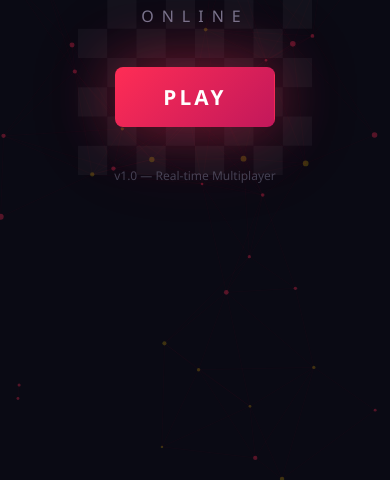
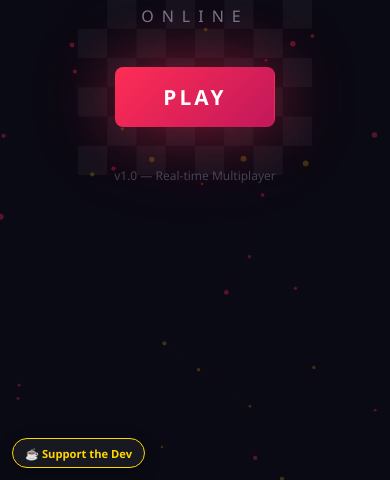
Before and after one commit to MousyDarlington/Boardom, a website: page public/index.html in a window 390 px wide. Shown: the part 364-844 px from the top of the page. Drawn offline with nearby package versions, Linux system fonts and the light colour scheme; no server answers.

Commit message:
feat: move Support the Dev link to floating bottom-left FAB
Replace inline lobby support link with a fixed-position floating
button in the bottom-left corner. Visible on all screens with gold
border and glassmorphic style. Responsive sizing on mobile.

Co-Authored-By: Claude Opus 4.6 <noreply@anthropic.com>

```diff
--- a/public/css/style.css
+++ b/public/css/style.css
@@ -911,20 +911,40 @@ input:focus {
   align-items: center;
 }
 
-/* ---------- Support Link ---------- */
-.support-link {
-  display: flex;
-  justify-content: center;
-  margin-top: 0.25rem;
-}
-
-.btn-support {
-  border-color: var(--gold) !important;
-  color: var(--gold) !important;
-}
-
-.btn-support:hover {
-  background: rgba(255,215,0,0.1);
+/* ---------- Floating Support Link ---------- */
+.support-fab {
+  position: fixed;
+  bottom: 1.25rem;
+  left: 1.25rem;
+  z-index: 90;
+  padding: 0.5rem 1rem;
+  border-radius: 24px;
+  background: var(--glass);
+  border: 1px solid var(--gold);
+  color: var(--gold);
+  font-size: 0.8rem;
+  font-weight: 600;
+  text-decoration: none;
+  box-shadow: 0 4px 16px rgba(0,0,0,0.3);
+  transition: transform 0.2s, background 0.2s, box-shadow 0.2s;
+  white-space: nowrap;
+}
+.support-fab:hover {
+  transform: scale(1.05);
+  background: rgba(255, 215, 0, 0.12);
+  box-shadow: 0 6px 24px rgba(0,0,0,0.4);
+}
+.support-fab:active {
+  transform: scale(0.97);
+}
+
+@media (max-width: 480px) {
+  .support-fab {
+    bottom: 0.75rem;
+    left: 0.75rem;
+    padding: 0.4rem 0.75rem;
+    font-size: 0.7rem;
+  }
 }
 
 /* ---------- Coin Reward ---------- */
--- a/public/index.html
+++ b/public/index.html
@@ -148,9 +148,6 @@
                data-full-width-responsive="true"></ins>
         </div>
 
-        <div class="support-link">
-          <a href="https://ko-fi.com/3disturbed" target="_blank" rel="noopener" class="btn btn-small btn-ghost btn-support">&#9749; Support the Dev</a>
-        </div>
       </div>
 
       <!-- Chat removed — uses global popout modal -->
@@ -521,6 +518,9 @@
 
 </div>
 
+<!-- ===== FLOATING SUPPORT LINK ===== -->
+<a href="https://ko-fi.com/3disturbed" target="_blank" rel="noopener" class="support-fab">&#9749; Support the Dev</a>
+
 <!-- ===== GLOBAL CHAT POPOUT ===== -->
 <button class="chat-fab hidden" id="chatFab" title="Chat">
   <span class="chat-fab-icon">&#x1F4AC;</span>
```
